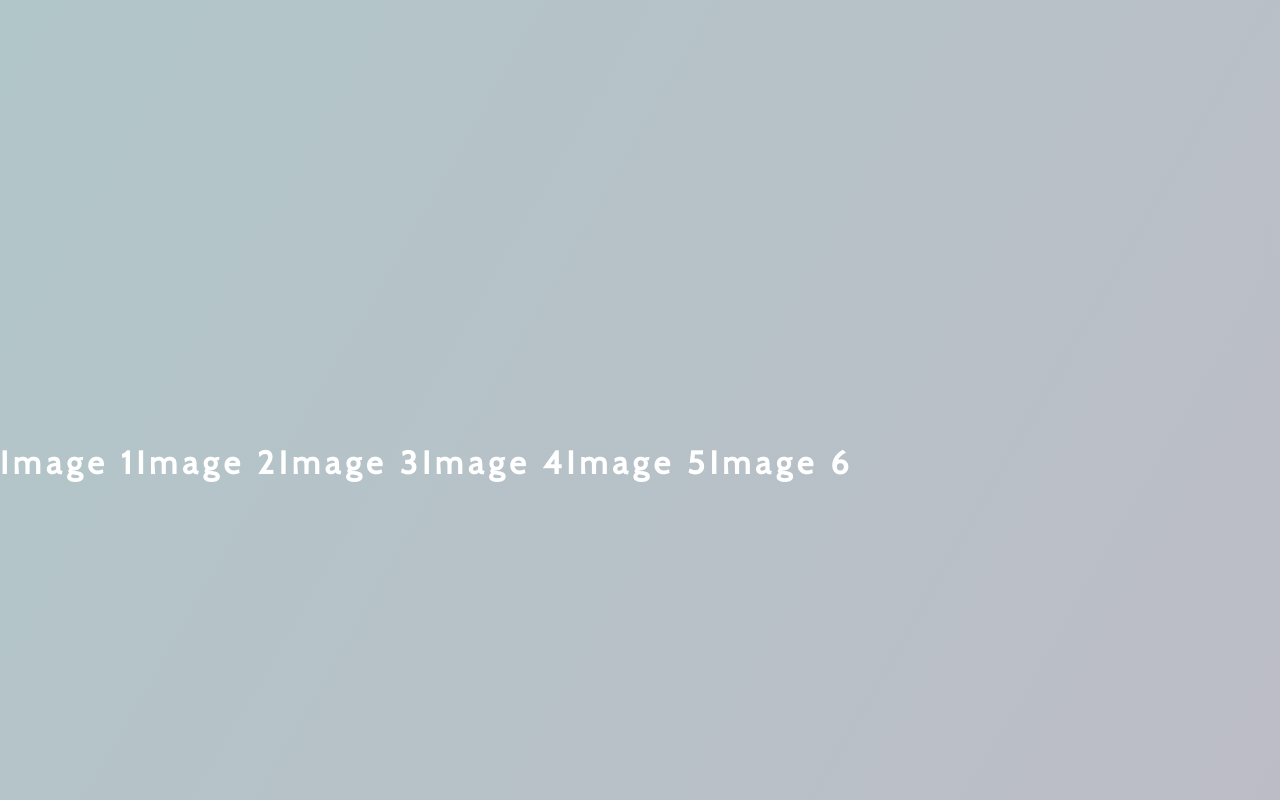
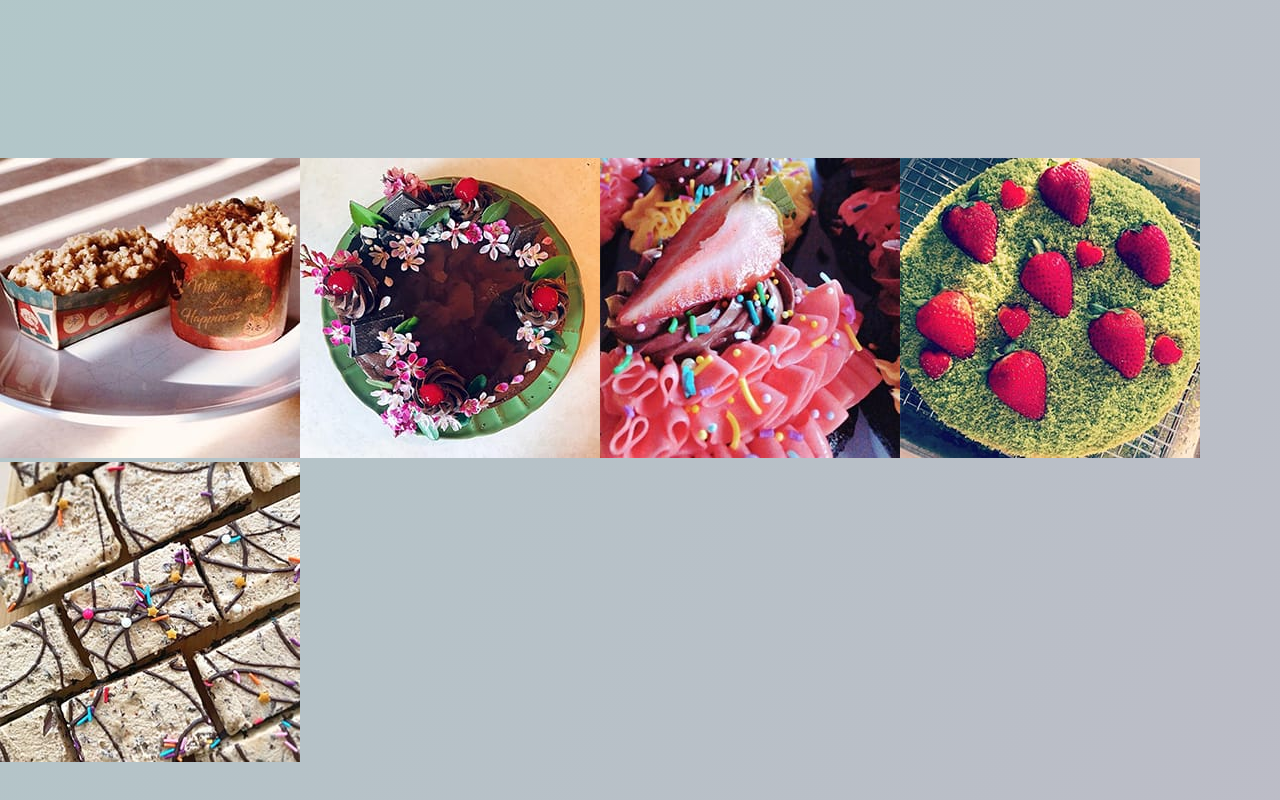
Before and after one commit to jenna-m/lemon-angel, a React (Create React App) app: page / in a window 1280 px wide. Shown: the part 1688-2488 px from the top of the page. Built offline with nearby package versions, Linux system fonts and the light colour scheme.

Commit message:
Add images to portfolio component

```diff
--- a/src/components/portfolio.js
+++ b/src/components/portfolio.js
@@ -1,15 +1,34 @@
 import React from 'react';
+// import images
+import img1 from '../images/landing/1.jpg';
+import img2 from '../images/landing/2.jpg';
+import img3 from '../images/landing/3.jpg';
+import img4 from '../images/landing/4.jpg';
+import img5 from '../images/landing/5.jpg';
 
 class Portfolio extends React.Component {
 	render() {
 		return (
 			<div className="portfolio-container">
-				<p>Image 1</p>
-				<p>Image 2</p>
-				<p>Image 3</p>
-				<p>Image 4</p>
-				<p>Image 5</p>
-				<p>Image 6</p>
+				<div className="portfolio-img-container">
+					<img src={img1} alt="Carrot Cakes" />
+					<img
+						src={img2}
+						alt="Chocolate Cake with Floral Decoration"
+					/>
+					<img
+						src={img3}
+						alt="Strawberry on Top of Decorated Cupcake"
+					/>
+					<img
+						src={img4}
+						alt="Cake with Edible Decorative Grass and Strawberries"
+					/>
+					<img
+						src={img5}
+						alt="Cheesecake Brownies with Colorful Sprinkles"
+					/>
+				</div>
 			</div>
 		);
 	}
```
